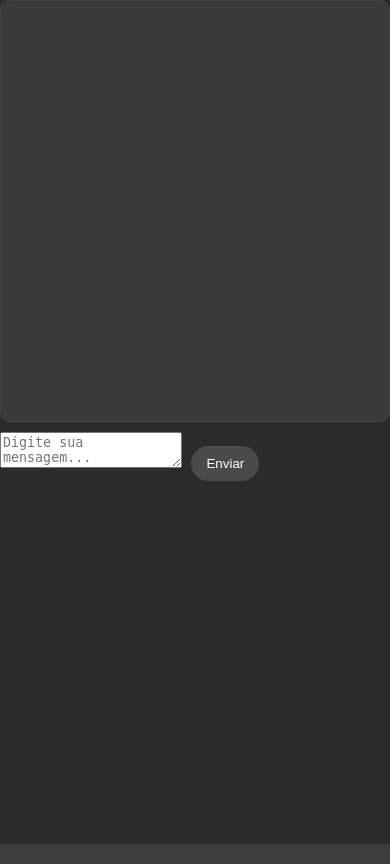
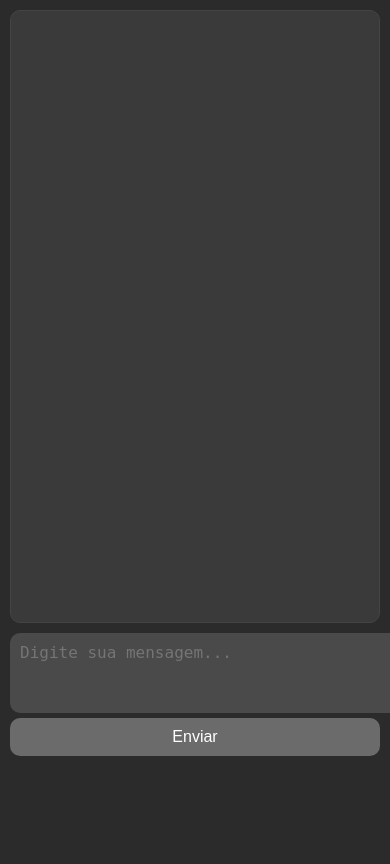
Before and after one commit to pedro2011muller-afk/MoonCoreAI, a Flask app: page / in a window 390 px wide; the page is wider, and only the part inside the window is pictured. Run offline with Flask 3, Linux system fonts and the light colour scheme.

Commit message:
Atualizar o style.css

```diff
--- a/static/style.css
+++ b/static/style.css
@@ -1,44 +1,19 @@
+/* ===== Geral ===== */
 body {
-    margin:0;
+    margin: 0;
     font-family: Arial, sans-serif;
     background-color: #2b2b2b;
     color: #fff;
 }
 
-.sidebar {
-    position: fixed;
-    left: 0;
-    top: 0;
-    width: 200px;
-    height: 100%;
-    background-color: #1f1f1f;
-    padding: 20px;
+.chat-container {
+    max-width: 600px;
+    margin: 50px auto;
+    display: flex;
+    flex-direction: column;
 }
 
-.main {
-    margin-left: 220px;
-    padding: 20px;
-}
-
-input {
-    width: 80%;
-    padding: 10px;
-    margin-top: 10px;
-    border-radius: 20px;
-    border: none;
-}
-
-button {
-    padding: 10px 15px;
-    margin-left: 5px;
-    border-radius: 20px;
-    border: none;
-    background-color: #4a4a4a;
-    color: white;
-    cursor: pointer;
-}
-
-#chatBox, #devChatBox {
+#chatBox {
     height: 400px;
     overflow-y: auto;
     border: 1px solid #444;
@@ -48,12 +23,37 @@ button {
     border-radius: 10px;
 }
 
+textarea {
+    width: 100%;
+    padding: 10px;
+    border-radius: 10px;
+    border: none;
+    resize: none;
+    min-height: 50px;
+    background-color: #4a4a4a;
+    color: #fff;
+    font-size: 14px;
+}
+
+button {
+    padding: 10px;
+    margin-top: 5px;
+    border-radius: 10px;
+    border: none;
+    background-color: #6b6b6b;
+    color: white;
+    cursor: pointer;
+}
+
+/* ===== Mensagens estilo WhatsApp ===== */
 .message-user {
     background-color: #6b6b6b;
     padding: 8px 12px;
     border-radius: 20px;
     margin: 5px;
     display: inline-block;
+    max-width: 80%;
+    word-wrap: break-word;
 }
 
 .message-ai {
@@ -62,4 +62,25 @@ button {
     border-radius: 20px;
     margin: 5px;
     display: inline-block;
+    max-width: 80%;
+    word-wrap: break-word;
 }
+
+/* ===== Responsivo (celular/tablet) ===== */
+@media screen and (max-width: 768px) {
+    .chat-container {
+        max-width: 100%;
+        margin: 10px;
+        height: 100vh;
+    }
+    #chatBox {
+        height: 70vh;
+    }
+    textarea {
+        min-height: 60px;
+        font-size: 16px;
+    }
+    button {
+        font-size: 16px;
+    }
+}
```
